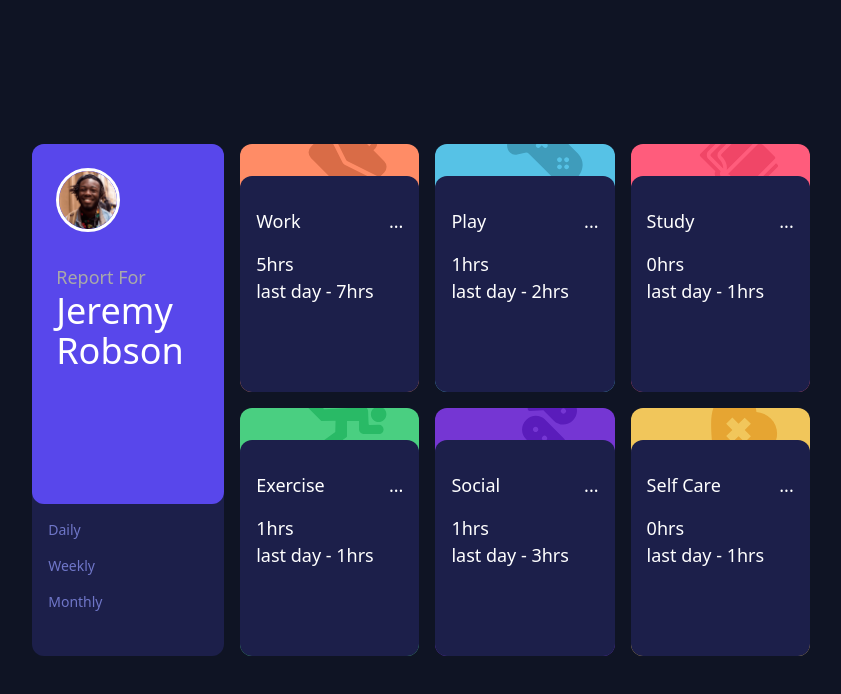
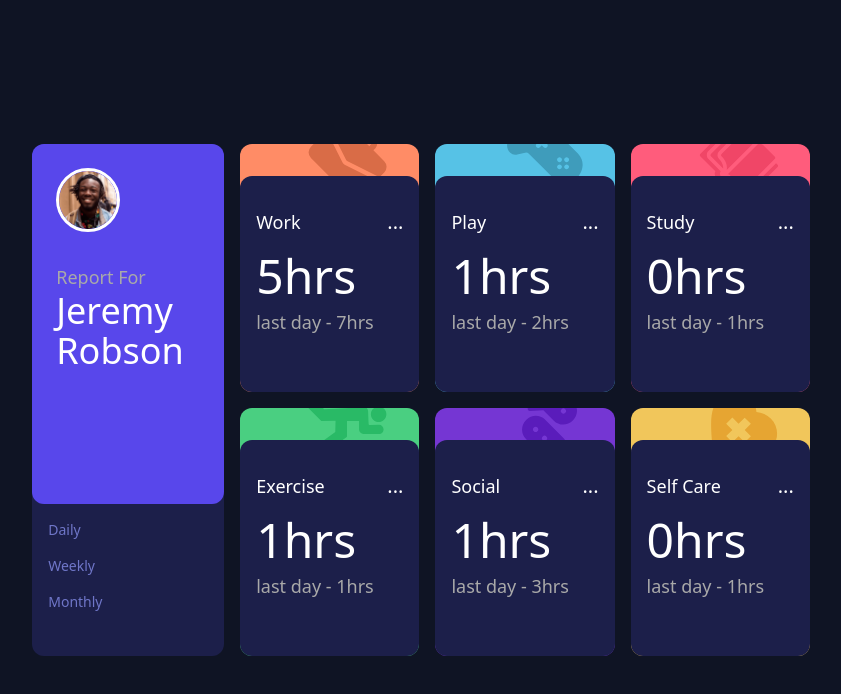
Before and after one commit to IamSachin10/time_tracking_dashboard, a React (Vite) app: page / in a window 1280 px wide. Shown: the top 694 px of the page, without its empty margins (219-1060 px from the left). Built offline with nearby package versions, Linux system fonts and the light colour scheme.

Commit message:
change text style

```diff
--- a/src/App.jsx
+++ b/src/App.jsx
@@ -63,7 +63,7 @@ function App() {
         </div>
       </header>
       {/* dashboard */}
-      <section className="my-2 sm:grid sm:grid-cols-3 sm:gap-4 sm:my-0">
+      <section className="my-2 text-lg sm:grid sm:grid-cols-3 sm:gap-4 sm:my-0">
         {jsonData.map((item, index) => (
           <article
             // className=" bg-LightRedWork rounded-b-xl rounded-t-xl my-2"
@@ -83,27 +83,27 @@ function App() {
               {/* <img src="" alt="" /> */}
             </div>
             <div className="bg-darkBlue rounded-t-xl rounded-b-xl px-4 py-8 sm:h-[27vh]">
-              <div className=" flex justify-between">
-                <h2>{item.title}</h2>
-                <p>...</p>
+              <div className=" flex justify-between items-center">
+                <h2 className="sm:font-normal">{item.title}</h2>
+                <p className="sm:text-xl">...</p>
               </div>
               <div>
                 {hours === "daily" && (
-                  <div className=" flex justify-between sm:flex-col sm:mt-4">
-                    <p>{item.timeframes.daily.current}hrs</p>
-                    <p>last day - {item.timeframes.daily.previous}hrs</p>
+                  <div className=" flex justify-between sm:flex-col sm:mt-4 sm:gap-2">
+                    <p className="sm:text-5xl">{item.timeframes.daily.current}hrs</p>
+                    <p className="text-[#A9A9A9]">last day - {item.timeframes.daily.previous}hrs</p>
                   </div>
                 )}
                 {hours === "weekly" && (
-                  <div className=" flex justify-between">
-                    <p>{item.timeframes.weekly.current}hrs</p>
-                    <p>last week - {item.timeframes.weekly.previous}hrs</p>
+                  <div className=" flex justify-between sm:flex-col sm:mt-4 sm:gap-2">
+                    <p className="sm:text-5xl">{item.timeframes.weekly.current}hrs</p>
+                    <p className="text-[#A9A9A9]" >last week - {item.timeframes.weekly.previous}hrs</p>
                   </div>
                 )}
                 {hours === "monthly" && (
-                  <div className="flex justify-between">
-                    <p>{item.timeframes.monthly.current}hrs</p>
-                    <p>last month - {item.timeframes.monthly.previous}hrs</p>
+                  <div className="flex justify-between sm:flex-col sm:mt-4 sm:gap-2 ">
+                    <p className="sm:text-5xl">{item.timeframes.monthly.current}hrs</p>
+                    <p className="text-[#A9A9A9]">last month - {item.timeframes.monthly.previous}hrs</p>
                   </div>
                 )}
               </div>
```
